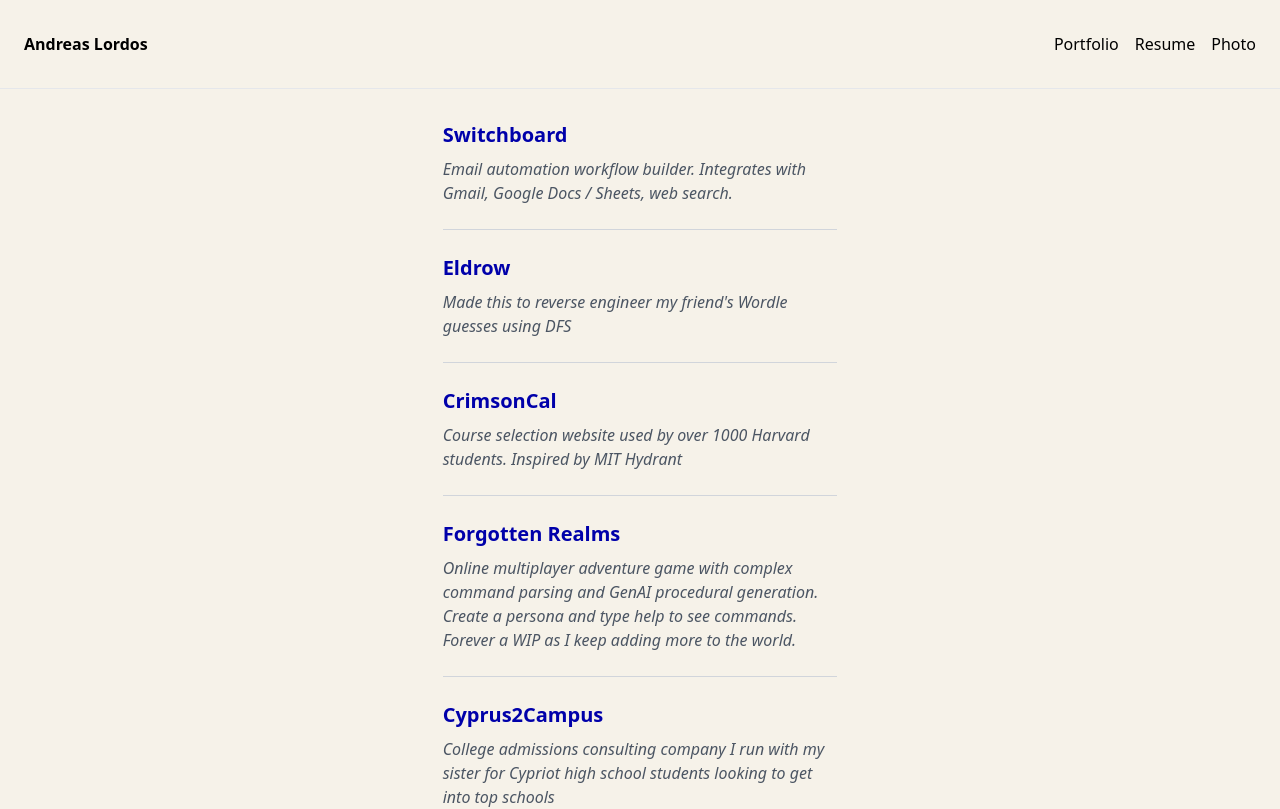
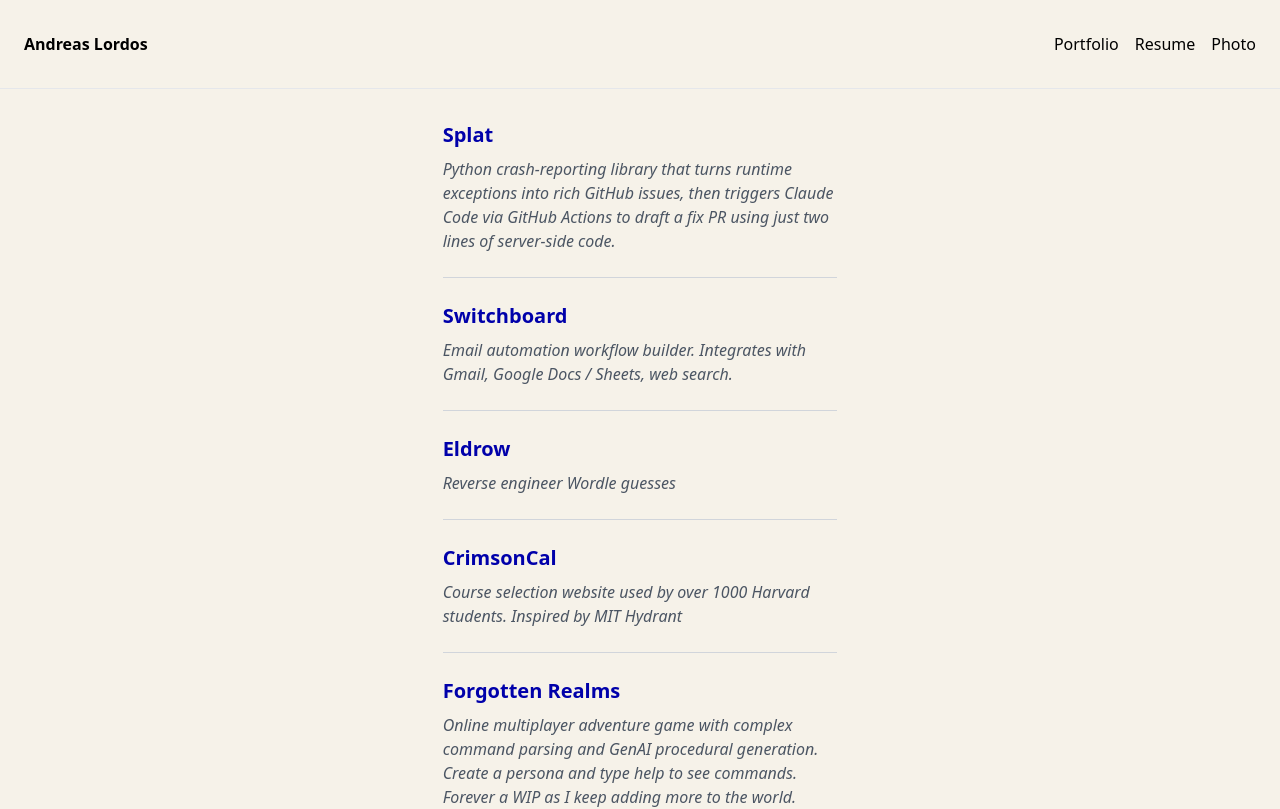
Before and after one commit to andreaslordos/personal-website, a React (Create React App) app: page /portfolio in a window 1280 px wide. Shown: the top 809 px of the page. Built offline with nearby package versions, Linux system fonts and the light colour scheme.

Commit message:
added splat

```diff
--- a/src/pages/Portfolio.jsx
+++ b/src/pages/Portfolio.jsx
@@ -7,6 +7,11 @@ const Portfolio = () => {
     <Page>
       <div className="py-8">
         <PortfolioItem
+          title="Splat"
+          url="https://pypi.org/project/py-splat/"
+          description="Python crash-reporting library that turns runtime exceptions into rich GitHub issues, then triggers Claude Code via GitHub Actions to draft a fix PR using just two lines of server-side code."
+        />
+        <PortfolioItem
           title="Switchboard"
           url="https://switchboard.lordos.tech"
           description="Email automation workflow builder. Integrates with Gmail, Google Docs / Sheets, web search."
@@ -14,7 +19,7 @@ const Portfolio = () => {
         <PortfolioItem
           title="Eldrow"
           url="https://eldrow.lordos.tech"
-          description="Made this to reverse engineer my friend's Wordle guesses using DFS"
+          description="Reverse engineer Wordle guesses"
         />
         <PortfolioItem
           title="CrimsonCal"
```
